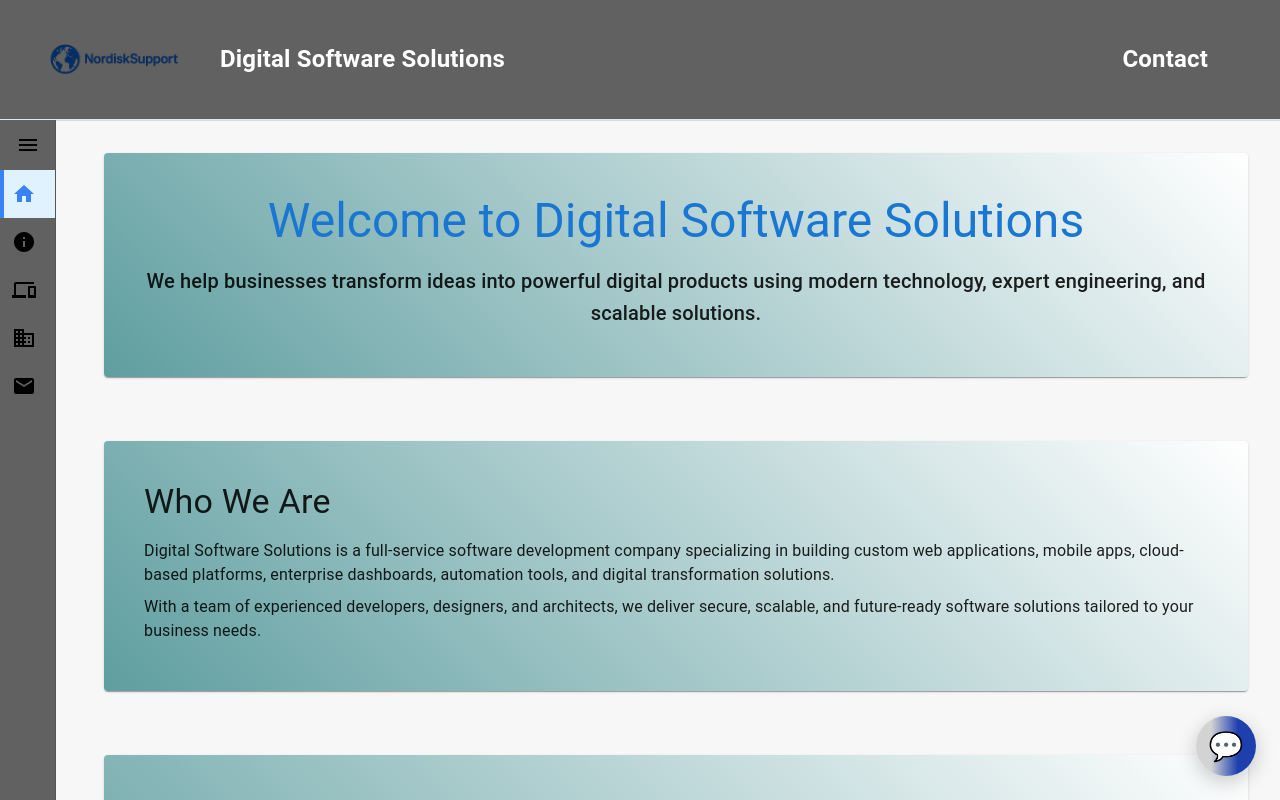
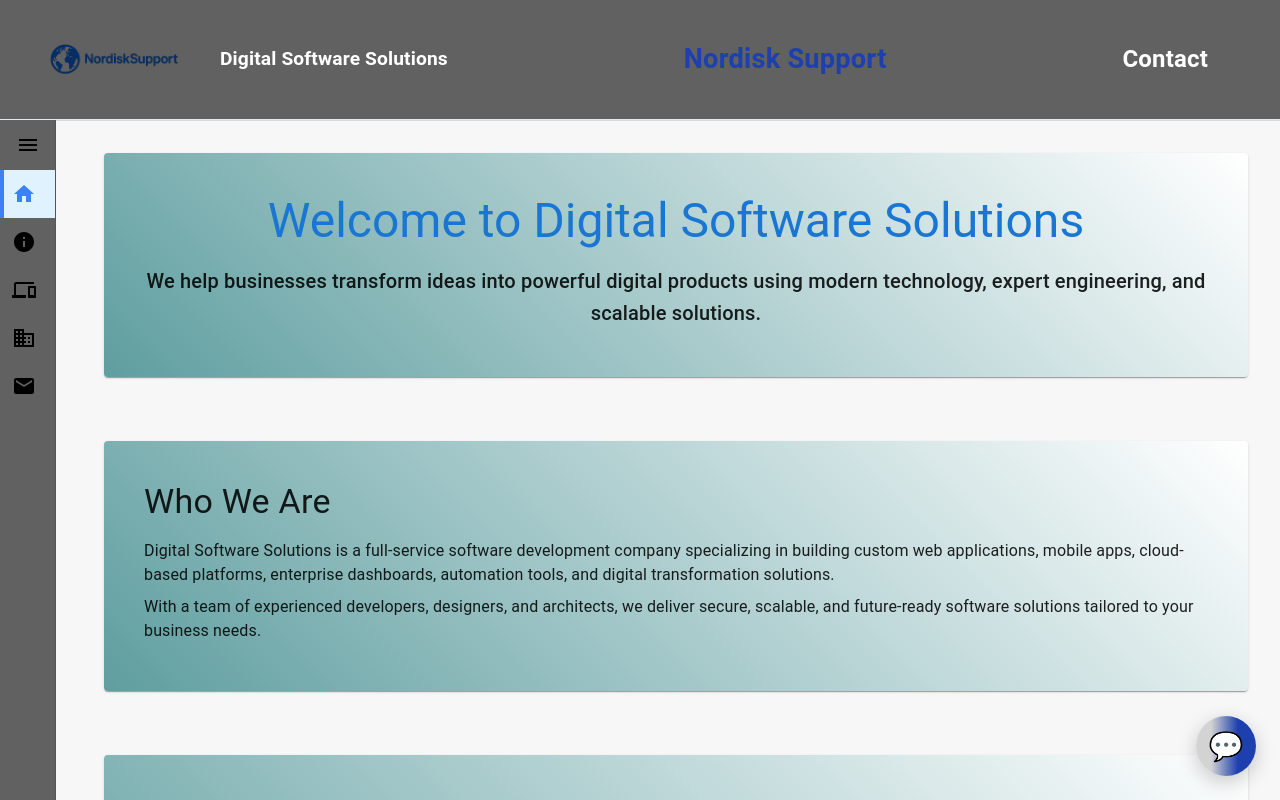
Before and after one commit to farhadayan/friendly, a React (Create React App) app in the folder Frontend/friendlyfront/: page /software/home in a window 1280 px wide. Shown: the top 800 px of the page. Built offline with nearby package versions, Linux system fonts and the light colour scheme.

Commit message:
header-title

```diff
--- a/Frontend/friendlyfront/src/components/Header.tsx
+++ b/Frontend/friendlyfront/src/components/Header.tsx
@@ -61,17 +61,29 @@ export default function Header() {
                   borderRadius: '4px'
                 }}
               />
+            </Link>
             <Typography
               variant="h6"
               sx={{
                 fontWeight: "bold",
-                  fontSize: { xs: '1.1rem', sm: '1.25rem', md: '1.5rem' },
+                fontSize: { xs: '1.1rem', sm: '1.25rem', md: '1.2rem' },
                 color: 'var(--header-text)',
               }}
             >
               {siteConfig.name}
             </Typography>
-            </Link>
+          </Box>
+          <Box sx={{ alignItems: "center" }} >
+            <Typography
+              variant="h6"
+              sx={{
+                fontWeight: "bold",
+                fontSize: { xs: '1.1rem', sm: '1.25rem', md: '1.7rem' },
+                color: '#1e40af',
+              }}
+            >
+              Nordisk Support
+            </Typography>
           </Box>
 
           <Box sx={{ display: 'flex', alignItems: 'center', gap: 2, mr: { xs: 1, sm: 2, md: 6 } }}>
--- a/Frontend/friendlyfront/src/components/itsupport/Home.tsx
+++ b/Frontend/friendlyfront/src/components/itsupport/Home.tsx
@@ -53,6 +53,7 @@ export default function Home() {
     {
       icon: <StorageIcon sx={{ fontSize: 40, color: "#3b82f6" }} />,
       title: "Data Engineering",
+      link: "/itsupport/dataservices",
       description: "Turn raw data into actionable insights with clean pipelines, optimized databases, and structured reporting systems.",
     }
   ];
--- a/Frontend/friendlyfront/src/components/itsupport/chat.tsx
+++ b/Frontend/friendlyfront/src/components/itsupport/chat.tsx
@@ -308,8 +308,6 @@ const styles = `
   right: 22px;
   bottom: 22px;
   display: flex;
-  right: 20px;
-  bottom: 20px;
   flex-direction: column;
   height: 400px;
   max-width: 300px;
```
Lines whose indentation alone changed are shown as unchanged.
